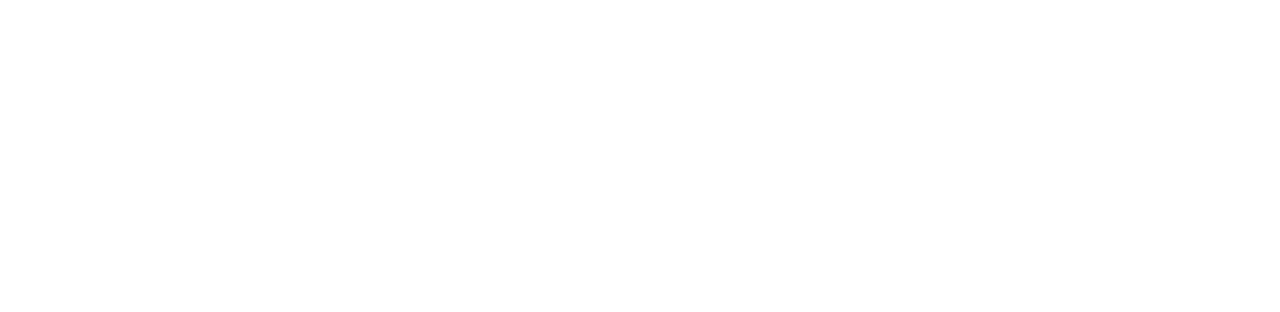
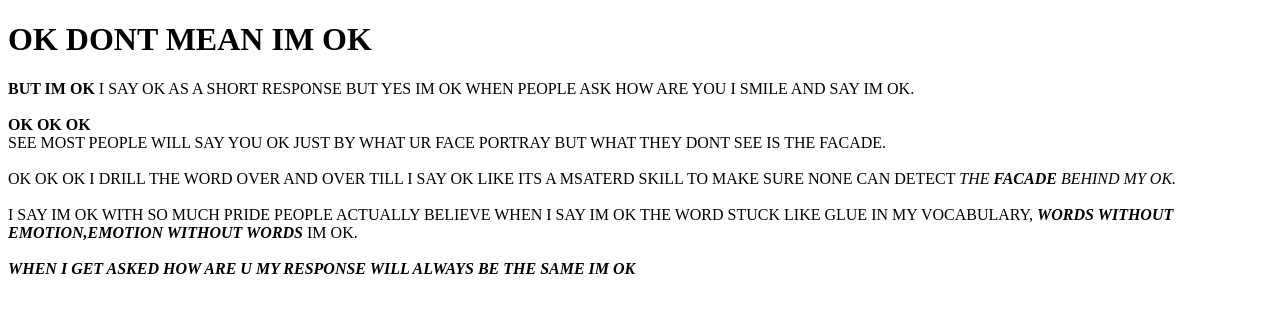
Before and after one commit to sahiya-dart230/sahiya-dart230.github.io, a plain HTML site: page index.html in a window 1280 px wide. Drawn offline with Linux system fonts and the light colour scheme.

Commit message:
Add files via upload

```diff
--- a/index.html
+++ b/index.html
@@ -1,16 +1,26 @@
 <!DOCTYPE html>
 <html>
     <head>
-    <title> </title>
-    <meta charset="UTF-8">
+        <title> OK DONT MEAN IM OK </title>
+        <meta charset="utf-8">
+            <body>
+                <h1> OK DONT MEAN IM OK </h1>
+             <P> <STRONG>BUT IM OK </STRONG>  I SAY OK AS A SHORT RESPONSE BUT YES IM OK WHEN PEOPLE ASK HOW
+                 ARE YOU I SMILE AND SAY IM OK. <BR><BR> <STRONG> OK OK OK  </STRONG> <BR>
+              SEE MOST PEOPLE WILL SAY YOU OK JUST BY WHAT UR FACE PORTRAY
+                 BUT WHAT THEY DONT SEE IS THE FACADE. <BR><BR> OK OK OK I DRILL THE WORD OVER AND OVER TILL I SAY OK
+              LIKE ITS A MSATERD SKILL TO MAKE SURE  NONE CAN DETECT <EM> THE  <STRONG>FACADE </STRONG>  BEHIND MY OK.</EM> <BR><BR>
+                I SAY IM OK WITH SO MUCH PRIDE PEOPLE ACTUALLY BELIEVE WHEN I SAY IM OK THE WORD STUCK LIKE GLUE
+                 IN MY VOCABULARY,<STRONG> <EM>WORDS WITHOUT EMOTION,EMOTION WITHOUT  WORDS </EM>  </STRONG>  IM OK. <BR><BR>
+               <STRONG> <EM>  WHEN I GET  ASKED HOW ARE U MY RESPONSE WILL ALWAYS BE  THE SAME IM  OK </EM></STRONG>  </P>
+
+
+
+            </body>
+
 
     </head>
-    <body>
 
-
-        <h1></h1>
-
-    </body>
 
 
 </html>
```
